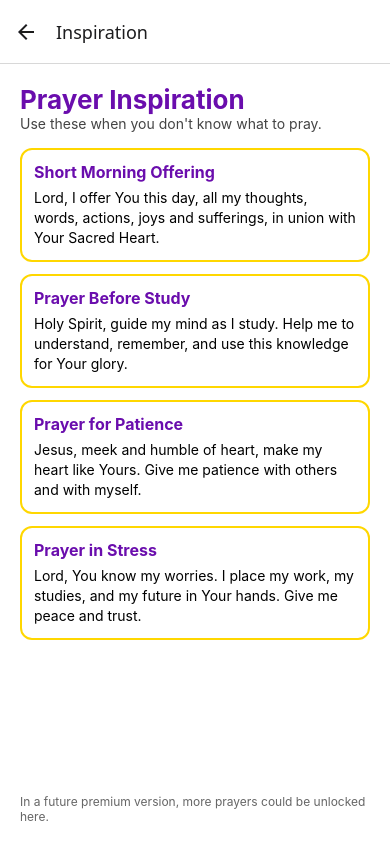
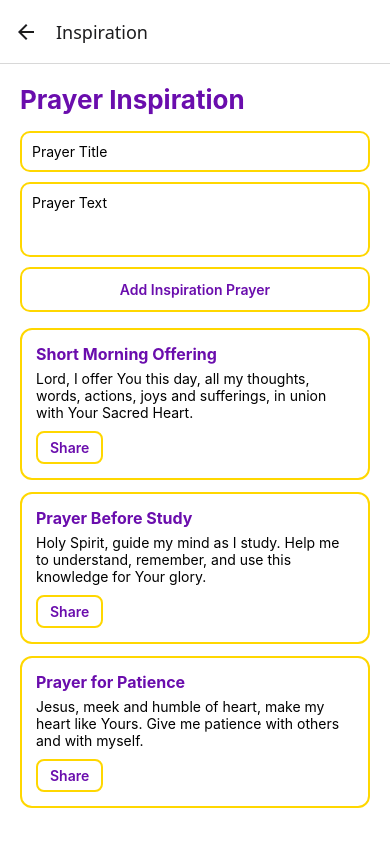
Before and after one commit to TUDublinBlanchBusinessIT/project-Cianan-C-1, a React Native app in the folder DeoApp/: screen /Inspiration in a window 390 px wide. Built offline with nearby package versions, Linux system fonts and the light colour scheme.

Commit message:
started adding a share function in the prayer inspiration screen

```diff
--- a/DeoApp/package.json
+++ b/DeoApp/package.json
@@ -12,6 +12,8 @@
     "@react-navigation/native": "^7.1.22",
     "@react-navigation/native-stack": "^7.8.1",
     "expo": "~54.0.25",
+    "expo-clipboard": "~8.0.8",
+    "expo-sharing": "~14.0.8",
     "expo-status-bar": "~3.0.8",
     "react": "19.1.0",
     "react-dom": "19.1.0",
--- a/DeoApp/screens/InspirationScreen.js
+++ b/DeoApp/screens/InspirationScreen.js
@@ -1,96 +1,234 @@
 // screens/InspirationScreen.js
-import React from 'react';
-import { View, Text, StyleSheet, FlatList } from 'react-native';
+import React, { useState } from 'react';
+import {
+  View,
+  Text,
+  StyleSheet,
+  FlatList,
+  TextInput,
+  TouchableOpacity,
+  Alert,
+} from 'react-native';
+
+import * as Sharing from 'expo-sharing';
+import * as Clipboard from 'expo-clipboard';
 
 const GOLD = '#FFD700';
 const PURPLE = '#6A0DAD';
 
-const INSPIRATIONS = [
+// Pre-loaded prayers (cannot be edited)
+const DEFAULT_PRAYERS = [
   {
     id: '1',
     title: 'Short Morning Offering',
     text: 'Lord, I offer You this day, all my thoughts, words, actions, joys and sufferings, in union with Your Sacred Heart.',
+    userCreated: false,
   },
   {
     id: '2',
     title: 'Prayer Before Study',
     text: 'Holy Spirit, guide my mind as I study. Help me to understand, remember, and use this knowledge for Your glory.',
+    userCreated: false,
   },
   {
     id: '3',
     title: 'Prayer for Patience',
     text: 'Jesus, meek and humble of heart, make my heart like Yours. Give me patience with others and with myself.',
-  },
-  {
-    id: '4',
-    title: 'Prayer in Stress',
-    text: 'Lord, You know my worries. I place my work, my studies, and my future in Your hands. Give me peace and trust.',
+    userCreated: false,
   },
 ];
 
 export default function InspirationScreen() {
+  const [prayers, setPrayers] = useState(DEFAULT_PRAYERS);
+  const [title, setTitle] = useState('');
+  const [text, setText] = useState('');
+  const [editingId, setEditingId] = useState(null);
+
+  const savePrayer = () => {
+    if (!title.trim() || !text.trim()) return;
+
+    if (editingId) {
+      // EDIT MODE
+      setPrayers(prev =>
+        prev.map(p =>
+          p.id === editingId
+            ? { ...p, title: title.trim(), text: text.trim() }
+            : p
+        )
+      );
+      setEditingId(null);
+    } else {
+      // ADD NEW
+      const newPrayer = {
+        id: Date.now().toString(),
+        title: title.trim(),
+        text: text.trim(),
+        userCreated: true,
+      };
+
+      setPrayers(prev => [newPrayer, ...prev]);
+    }
+
+    setTitle('');
+    setText('');
+  };
+
+  const startEdit = (item) => {
+    setEditingId(item.id);
+    setTitle(item.title);
+    setText(item.text);
+  };
+
+  const sharePrayer = async (item) => {
+    const content = `${item.title}\n\n${item.text}`;
+
+    if (await Sharing.isAvailableAsync()) {
+      // Native sharing (iOS / Android)
+      await Sharing.shareAsync(
+        undefined,
+        { dialogTitle: 'Share Prayer', mimeType: 'text/plain' }
+      ).catch(() => {});
+    } else {
+      // Web fallback: copy to clipboard
+      await Clipboard.setStringAsync(content);
+      Alert.alert('Copied!', 'Prayer text copied to clipboard.');
+    }
+  };
+
   return (
     <View style={styles.container}>
       <Text style={styles.header}>Prayer Inspiration</Text>
-      <Text style={styles.subHeader}>
-        Use these when you don&apos;t know what to pray.
-      </Text>
 
+      {/* Add / Edit form */}
+      <TextInput
+        style={styles.input}
+        placeholder="Prayer Title"
+        value={title}
+        onChangeText={setTitle}
+      />
+
+      <TextInput
+        style={[styles.input, styles.textArea]}
+        placeholder="Prayer Text"
+        value={text}
+        onChangeText={setText}
+        multiline
+      />
+
+      <TouchableOpacity style={styles.saveButton} onPress={savePrayer}>
+        <Text style={styles.saveButtonText}>
+          {editingId ? 'Save Changes' : 'Add Inspiration Prayer'}
+        </Text>
+      </TouchableOpacity>
+
+      {/* List of prayers */}
       <FlatList
-        data={INSPIRATIONS}
-        keyExtractor={item => item.id}
+        data={prayers}
+        keyExtractor={(item) => item.id}
+        contentContainerStyle={{ paddingBottom: 50 }}
         renderItem={({ item }) => (
           <View style={styles.card}>
-            <Text style={styles.title}>{item.title}</Text>
-            <Text style={styles.text}>{item.text}</Text>
+            <Text style={styles.titleText}>{item.title}</Text>
+            <Text style={styles.contentText}>{item.text}</Text>
+
+            <View style={styles.actionsRow}>
+              {item.userCreated && (
+                <TouchableOpacity
+                  style={styles.actionButton}
+                  onPress={() => startEdit(item)}
+                >
+                  <Text style={styles.actionText}>Edit</Text>
+                </TouchableOpacity>
+              )}
+
+              <TouchableOpacity
+                style={styles.actionButton}
+                onPress={() => sharePrayer(item)}
+              >
+                <Text style={styles.actionText}>Share</Text>
+              </TouchableOpacity>
+            </View>
           </View>
         )}
-        contentContainerStyle={{ paddingBottom: 20 }}
       />
-
-      <Text style={styles.footerNote}>
-        In a future premium version, more prayers could be unlocked here.
-      </Text>
     </View>
   );
 }
 
 const styles = StyleSheet.create({
-  container: {
-    flex: 1,
-    backgroundColor: '#FFF',
-    padding: 20,
-  },
+  container: { flex: 1, padding: 20, backgroundColor: '#FFF' },
+
   header: {
     fontSize: 26,
     fontWeight: '700',
     color: PURPLE,
+    marginBottom: 16,
   },
-  subHeader: {
+
+  input: {
+    borderWidth: 2,
+    borderColor: GOLD,
+    borderRadius: 10,
+    padding: 10,
+    marginBottom: 10,
+  },
+
+  textArea: {
+    height: 80,
+    textAlignVertical: 'top',
+  },
+
+  saveButton: {
+    backgroundColor: '#FFF',
+    borderWidth: 2,
+    borderColor: GOLD,
+    paddingVertical: 12,
+    borderRadius: 10,
+    alignItems: 'center',
     marginBottom: 16,
-    color: '#444',
   },
+
+  saveButtonText: {
+    fontWeight: '600',
+    color: PURPLE,
+  },
+
   card: {
+    padding: 14,
     borderWidth: 2,
     borderColor: GOLD,
     borderRadius: 12,
-    padding: 12,
     marginBottom: 12,
     backgroundColor: '#FFF',
   },
-  title: {
+
+  titleText: {
+    fontWeight: '700',
     fontSize: 16,
-    fontWeight: '700',
     color: PURPLE,
     marginBottom: 6,
   },
-  text: {
+
+  contentText: {
     fontSize: 14,
-    lineHeight: 20,
+    marginBottom: 10,
   },
-  footerNote: {
-    marginTop: 10,
-    fontSize: 12,
-    color: '#666',
+
+  actionsRow: {
+    flexDirection: 'row',
+    gap: 10,
+  },
+
+  actionButton: {
+    paddingVertical: 6,
+    paddingHorizontal: 12,
+    borderWidth: 2,
+    borderColor: GOLD,
+    borderRadius: 8,
+  },
+
+  actionText: {
+    color: PURPLE,
+    fontWeight: '600',
   },
 });
```
Also changed, not shown: 1 other file (tests, documents, lock files or other folders).
